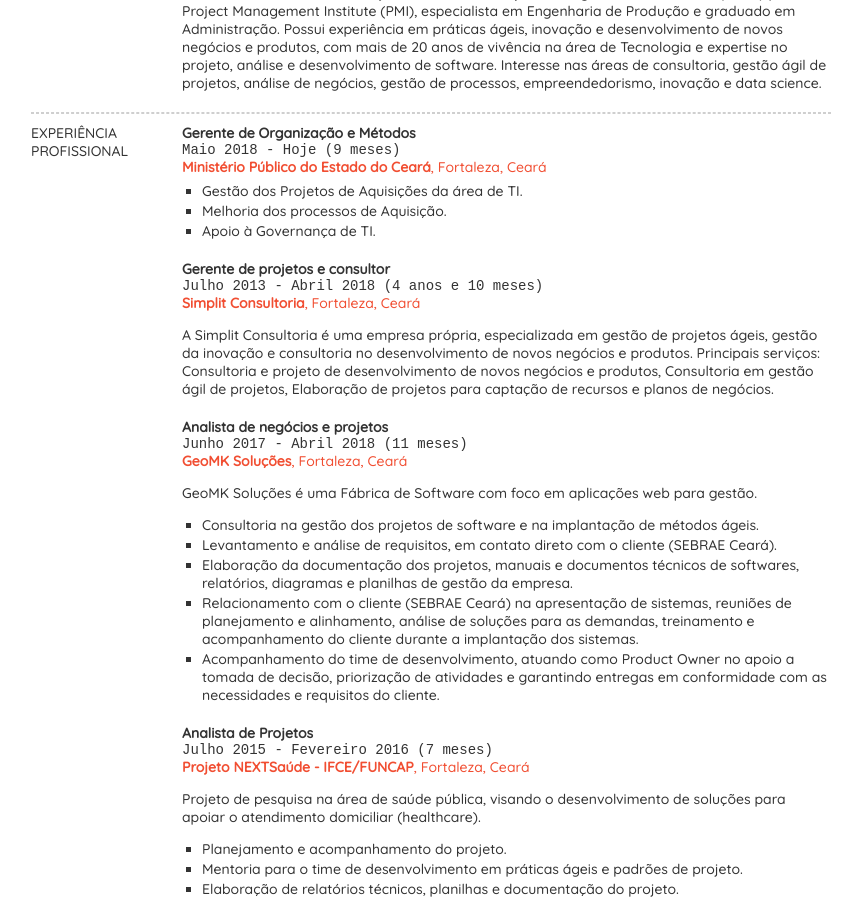
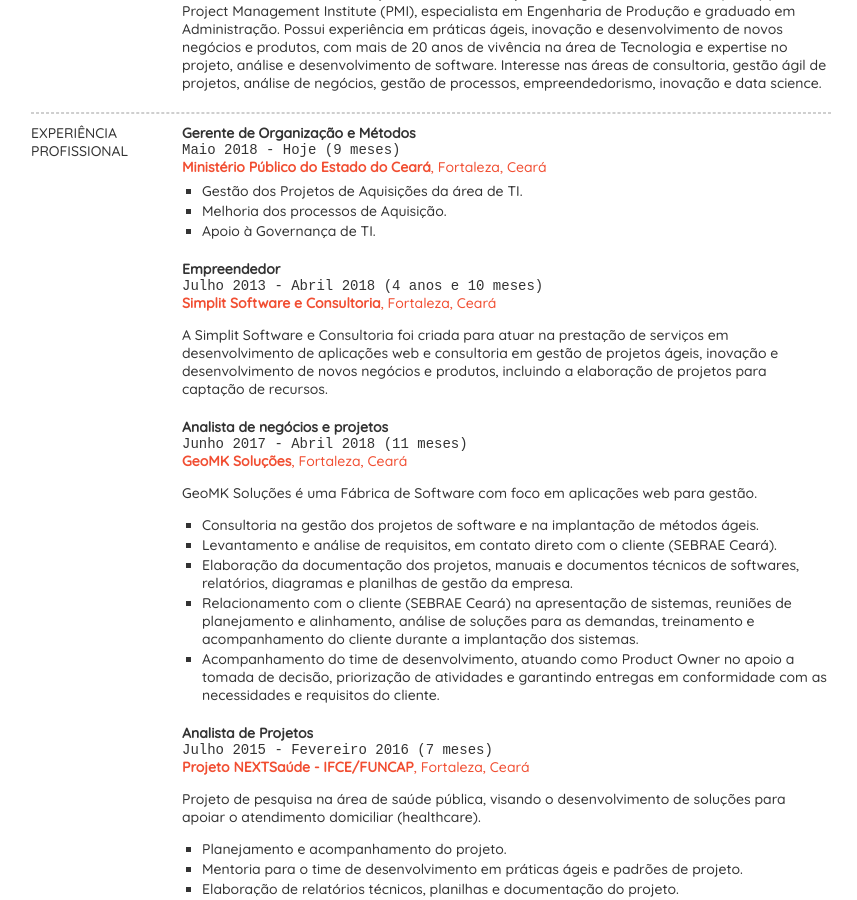
Before and after one commit to valdirsjr/valdirsjr.github.io, a Jekyll site: the page resume/index.html, which Jekyll copies as it is, in a window 1280 px wide and 900 px high, scrolled down 332 px. Shown: the whole window, without its empty margins (209-1066 px from the left). Built offline with Jekyll 4.4.1, drawn with Linux system fonts in a browser that asks for light colours.

Commit message:
Update index.html

```diff
--- a/resume/index.html
+++ b/resume/index.html
@@ -91,12 +91,12 @@
 			</div>
 			<div class="sectionContent">
 				<div class="blockHeader">
-					<span class="title">Gerente de projetos e consultor</span> <span class="date">Julho 2013 - Abril 2018 (4 anos e 10 meses)</span>
+					<span class="title">Empreendedor</span> <span class="date">Julho 2013 - Abril 2018 (4 anos e 10 meses)</span>
 					<div class="company">
-						<strong>Simplit Consultoria</strong>, Fortaleza, Ceará<br>
+						<strong>Simplit Software e Consultoria</strong>, Fortaleza, Ceará<br>
 					</div>
 				</div>
-				<p>A Simplit Consultoria é uma empresa própria, especializada em gestão de projetos ágeis, gestão da inovação e consultoria no desenvolvimento de novos negócios e produtos. Principais serviços: Consultoria e projeto de desenvolvimento de novos negócios e produtos, Consultoria em gestão ágil de projetos, Elaboração de projetos para captação de recursos e planos de negócios.</p>
+				<p>A Simplit Software e Consultoria foi criada para atuar na prestação de serviços em desenvolvimento de aplicações web e consultoria em gestão de projetos ágeis, inovação e desenvolvimento de novos negócios e produtos, incluindo a elaboração de projetos para captação de recursos.</p>
 			</div>
       		<div class="sectionContent">
 				<div class="blockHeader">
```
